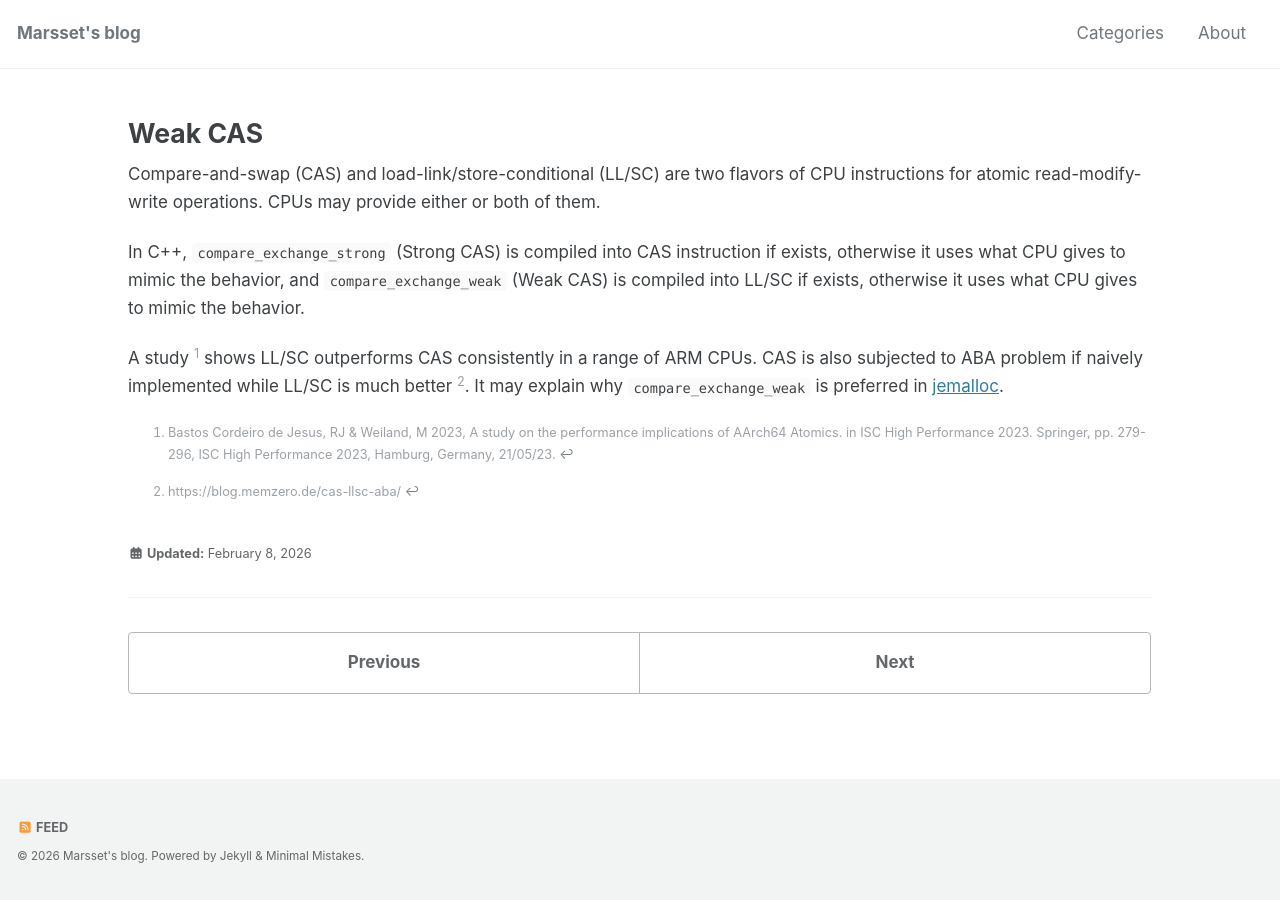
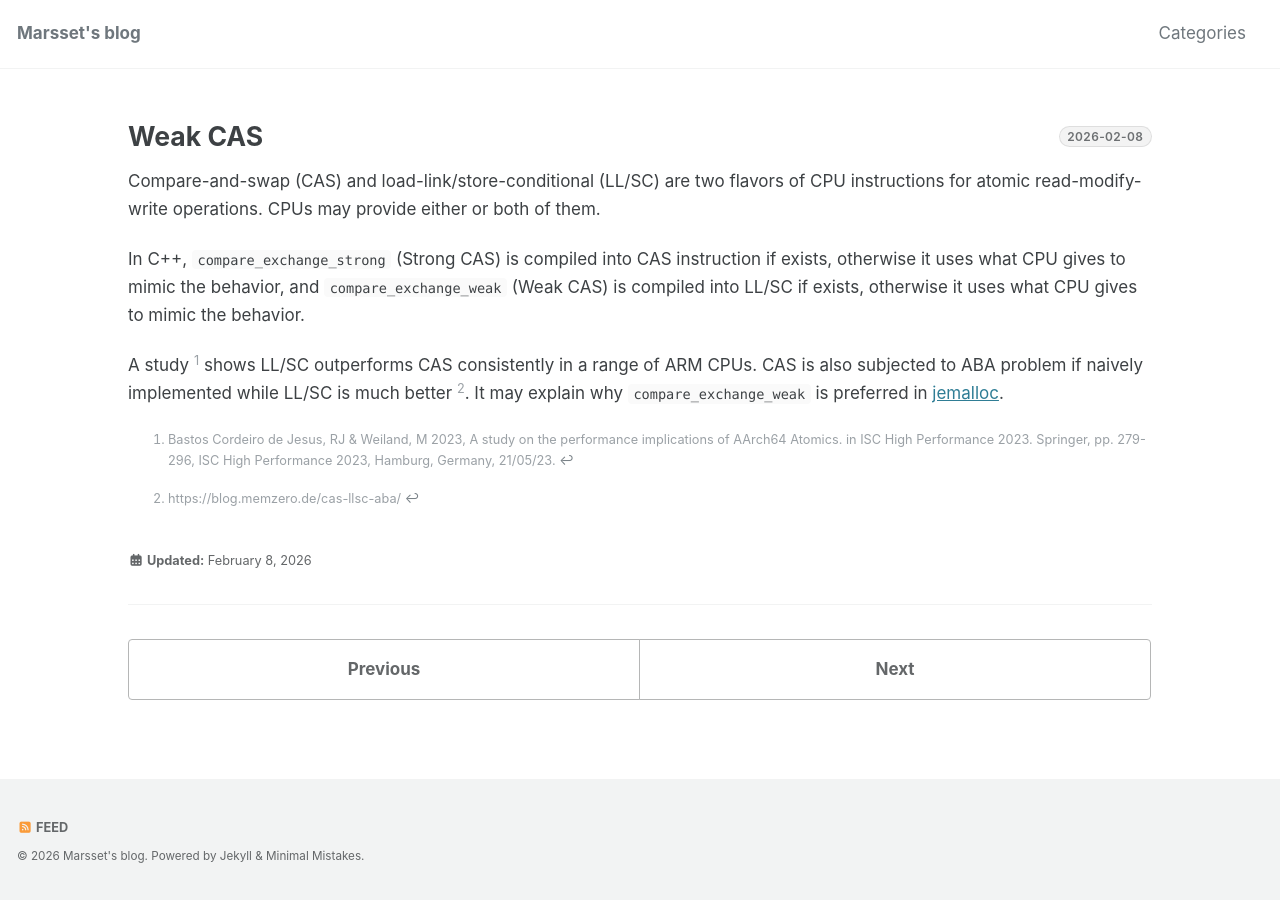
Before and after one commit to marsset/marsset.github.io, a Jekyll site: the page built from _posts/2026-02-08-weak-cas.markdown, in a window 1280 px wide. Built offline with Jekyll 4.4.1, drawn with Linux system fonts in a browser that asks for light colours; cached includes are drawn as plain includes.

Commit message:
Add responsive date labels to frontpage and post headers; remove about page

```diff
--- a/_config.yml
+++ b/_config.yml
@@ -19,7 +19,7 @@
 # in the templates via {{ site.myvariable }}.
 
 title: Marsset's blog
-email: marsset@proton.me
+email: "marsset [at] proton.me"
 description: >- # this means to ignore newlines until "baseurl:"
   I sit on Phobos to see a Marsset.
 baseurl: "" # the subpath of your site, e.g. /blog
--- a/_data/navigation.yml
+++ b/_data/navigation.yml
@@ -2,5 +2,3 @@
 main:
   - title: "Categories"
     url: /categories/
-  - title: "About"
-    url: /about/
--- a/_includes/archive-single.html
+++ b/_includes/archive-single.html
@@ -23,6 +23,11 @@
       {% else %}
         <a href="{{ post.url | relative_url }}" rel="permalink">{{ title }}</a>
       {% endif %}
+      {% if post.date %}
+        <span class="archive__item-date-tag">
+          <time datetime="{{ post.date | date_to_xmlschema }}">{{ post.date | date: "%Y-%m-%d" }}</time>
+        </span>
+      {% endif %}
     </h2>
     {% include page__meta.html type=include.type %}
     {% if post.excerpt %}<p class="archive__item-excerpt" itemprop="description">{{ post.excerpt | markdownify | strip_html | truncate: 160 }}</p>{% endif %}
--- a/_layouts/single.html
+++ b/_layouts/single.html
@@ -32,7 +32,12 @@
         <header>
           {% if page.title -%}
           <h1 id="page-title" class="page__title" itemprop="headline">
-            <a href="{{ page.url | absolute_url }}" itemprop="url">{{ page.title | markdownify | remove: "<p>" | remove: "</p>" }}</a>
+            <a href="{{ page.url | absolute_url }}" itemprop="url">{{ page.title | markdownify | remove: "<p>" | remove: "</p>" | strip }}</a>
+            {% if page.date %}
+              <span class="page__title-date-tag">
+                <time datetime="{{ page.date | date_to_xmlschema }}">{{ page.date | date: "%Y-%m-%d" }}</time>
+              </span>
+            {% endif %}
           </h1>
           {%- endif %}
           {% include page__meta.html %}
--- a/_sass/_custom.scss
+++ b/_sass/_custom.scss
@@ -167,3 +167,67 @@
     border-radius: 4px;
   }
 }
+
+/* ==========================================================================
+   Archive Item Date Tag (Next to Post Title on Frontpage & Archive Listings)
+   ========================================================================== */
+.archive__item-date-tag {
+  display: inline-flex;
+  align-items: center;
+  vertical-align: middle;
+  font-family: -apple-system, BlinkMacSystemFont, "Segoe UI", Roboto, Helvetica, Arial, sans-serif;
+  font-size: 0.55em;
+  font-weight: 600;
+  line-height: 1.1;
+  letter-spacing: 0.03em;
+  padding: 0.22em 0.6em;
+  margin-left: 0.5rem;
+  border-radius: 9999px;
+  background-color: rgba(125, 125, 125, 0.12);
+  color: inherit;
+  opacity: 0.75;
+  border: 1px solid rgba(125, 125, 125, 0.24);
+  white-space: nowrap;
+  user-select: none;
+  pointer-events: none;
+}
+
+/* ==========================================================================
+   Page Title Date Tag (Single Post Layout, Right Aligned on Same Line)
+   ========================================================================== */
+.page__title {
+  display: flex;
+  align-items: baseline;
+  justify-content: space-between;
+  flex-wrap: wrap;
+  line-height: 1.25;
+  gap: 0.4rem 1rem;
+
+  a {
+    flex: 1 1 auto;
+    min-width: 0;
+    overflow-wrap: break-word;
+    word-break: break-word;
+  }
+}
+
+.page__title-date-tag {
+  display: inline-flex;
+  align-items: center;
+  margin-left: auto;
+  align-self: center;
+  font-family: -apple-system, BlinkMacSystemFont, "Segoe UI", Roboto, Helvetica, Arial, sans-serif;
+  font-size: 0.45em;
+  font-weight: 600;
+  line-height: 1.1;
+  letter-spacing: 0.03em;
+  padding: 0.25em 0.65em;
+  border-radius: 9999px;
+  background-color: rgba(125, 125, 125, 0.12);
+  color: inherit;
+  opacity: 0.75;
+  border: 1px solid rgba(125, 125, 125, 0.24);
+  white-space: nowrap;
+  user-select: none;
+  pointer-events: none;
+}
```
Also changed, not shown: about.markdown (deleted, +0 -7 lines).
